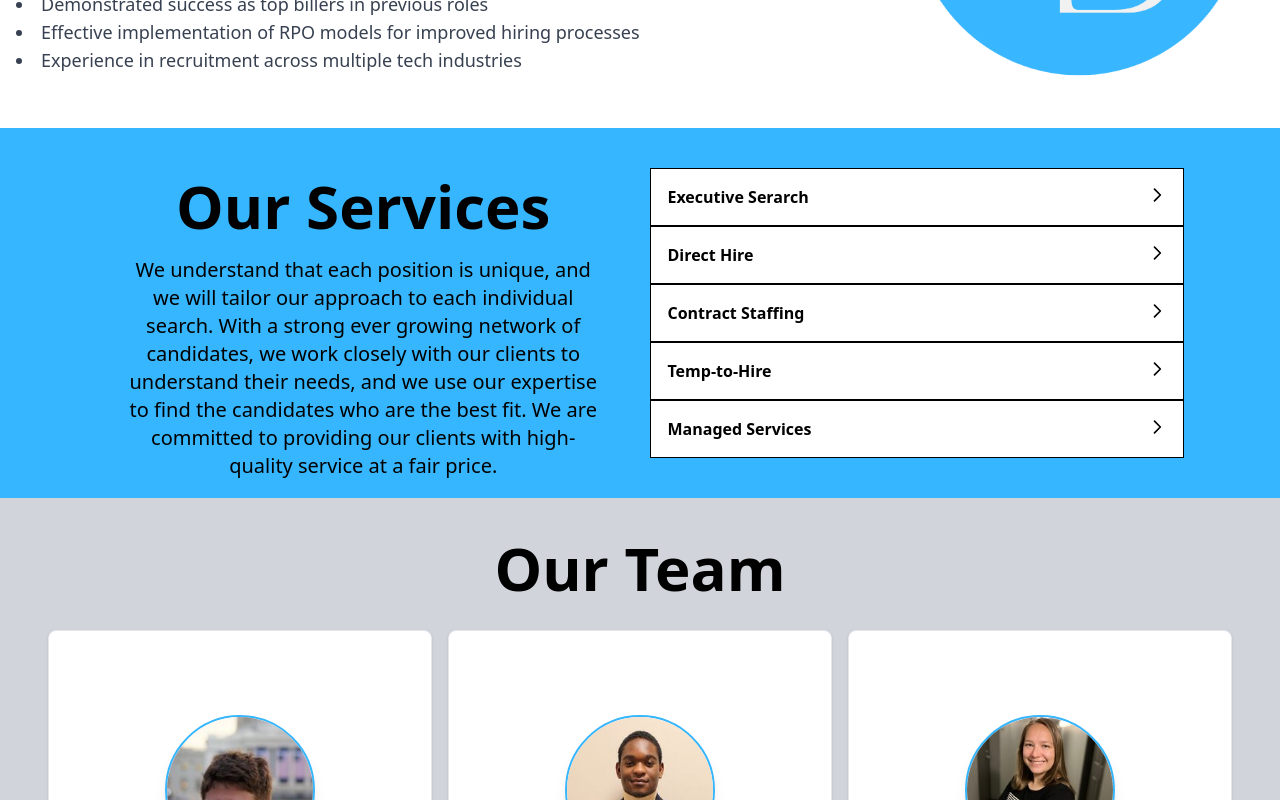
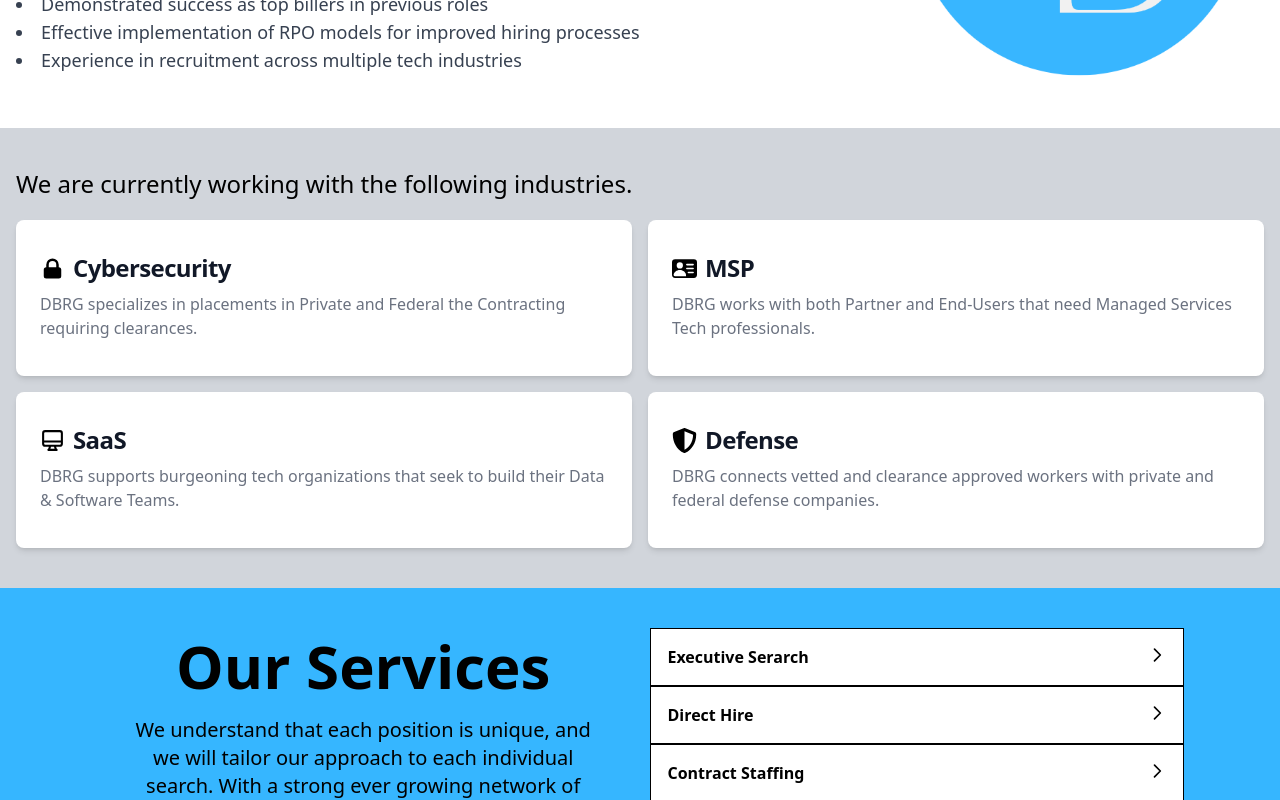
Before and after one commit to andrewjulian/dbrecruitment-website, a React (Vite) app: page /team in a window 1280 px wide. Shown: the part 820-1620 px from the top of the page. Built offline with nearby package versions, Linux system fonts and the light colour scheme.

Commit message:
updated page organization

```diff
--- a/src/App.jsx
+++ b/src/App.jsx
@@ -10,6 +10,7 @@
 import Testimonials from "./Components/Testimonials";
 import Contact from "./Components/Contact";
 import Temp from "./Components/Temp";
+import Industries from "./Components/Industries";
 
 function App() {
   return (
@@ -18,7 +19,9 @@
         <Navbar link={Link} />
         <Hero />
         <About />
+        <Industries />
         <Services />
+
         <Team />
 
         <Routes>
--- a/src/Components/Hero.jsx
+++ b/src/Components/Hero.jsx
@@ -4,7 +4,7 @@
   return (
     <div className="relative overflow-hidden rounded-lg bg-cover bg-no-repeat p-12 text-center">
       <div
-        className="absolute left-0 top-0 h-full w-full opacity-20 "
+        className="absolute left-0 top-0 h-full w-full opacity-[.15] "
         style={{
           backgroundImage: "url('/hero.jpeg')",
           backgroundRepeat: "no-repeat",
@@ -17,7 +17,7 @@
             <h1 className="mb-4 max-w-2xl text-4xl font-extrabold leading-none tracking-tight text-black dark:text-white md:text-5xl xl:text-6xl">
               Empower Your Business With Our Top Talent
             </h1>
-            <p className="mb-2 max-w-2xl text-black md:text-lg lg:mb-4 lg:text-xl">
+            <p className="font-italic mb-2 max-w-2xl text-black md:text-lg lg:mb-4 lg:text-xl">
               DB Recruiting Group is a team of skilled recruiters who excel in
               connecting exceptional talent with companies looking for top tier
               candidates.
--- a/src/Components/Industries.jsx
+++ b/src/Components/Industries.jsx
@@ -2,6 +2,7 @@
 import { HiLockClosed } from "react-icons/hi";
 import { BsFillPersonVcardFill } from "react-icons/bs";
 import { HiOutlineDesktopComputer } from "react-icons/hi";
+import { FaShieldAlt } from "react-icons/fa";
 import Industry from "./Industry";
 
 const industryList = [
@@ -23,6 +24,12 @@
       "DBRG supports burgeoning tech organizations that seek to build their Data & Software Teams.",
     icons: <HiOutlineDesktopComputer className="my-auto" size="25" />,
   },
+  {
+    title: "Defense",
+    description:
+      "DBRG connects vetted and clearance approved workers with private and federal defense companies.",
+    icons: <FaShieldAlt className="my-auto" size="25" />,
+  },
 ];
 
 const Industries = () => {
@@ -31,16 +38,16 @@
   ));
 
   return (
-    <>
-      <div className="mx-auto max-w-screen-xl py-5">
-        <h3 className="mb-4 px-4 text-2xl">
+    <div className="w-full bg-gray-300">
+      <div className="mx-auto max-w-screen-xl py-10">
+        <h3 className="mb-5 px-4 text-2xl">
           We are currently working with the following industries.
         </h3>
-        <div className="bg-white dark:bg-gray-900">
-          <div className="grid grid-cols-3 gap-4 px-4">{displayIndustries}</div>
+        <div>
+          <div className="grid grid-cols-2 gap-4 px-4">{displayIndustries}</div>
         </div>
       </div>
-    </>
+    </div>
   );
 };
 
--- a/src/Components/Industry.jsx
+++ b/src/Components/Industry.jsx
@@ -2,7 +2,7 @@
 
 const Industry = ({ industry }) => {
   return (
-    <div className="group relative overflow-hidden rounded-lg border border-[#36b6ff] bg-white p-6 shadow-md shadow-[#36b6ff50]">
+    <div className="group relative overflow-hidden rounded-lg  bg-white p-6 shadow-md ">
       <div className="flex">
         {industry.icons}
         <h5 className="m-2 text-2xl font-semibold tracking-tight text-gray-900">
@@ -10,7 +10,7 @@
         </h5>
       </div>
       <p className="mb-3 font-normal text-gray-500">{industry.description}</p>
-      <div className="absolute inset-0 h-full w-full -translate-x-full transform bg-gradient-to-r from-[rgba(255,255,255,0.8)] via-[rgba(255,255,255,0.2)] to-transparent opacity-0 transition-transform duration-500 group-hover:translate-x-full group-hover:opacity-100"></div>
+      <div className="absolute inset-0 h-full w-full -translate-x-full transform bg-gradient-to-r from-[rgba(255,255,255,0.8)] via-[rgba(54,182,255,0.3)] to-transparent opacity-0 transition-transform duration-500 group-hover:translate-x-full group-hover:opacity-100"></div>
     </div>
   );
 };
```
